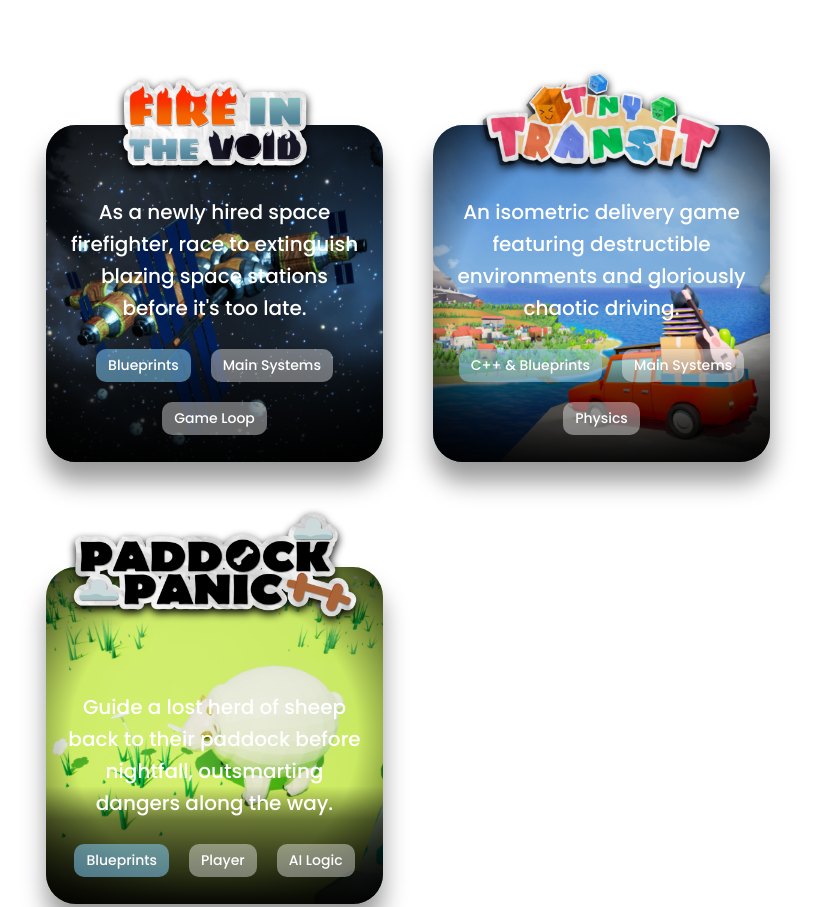
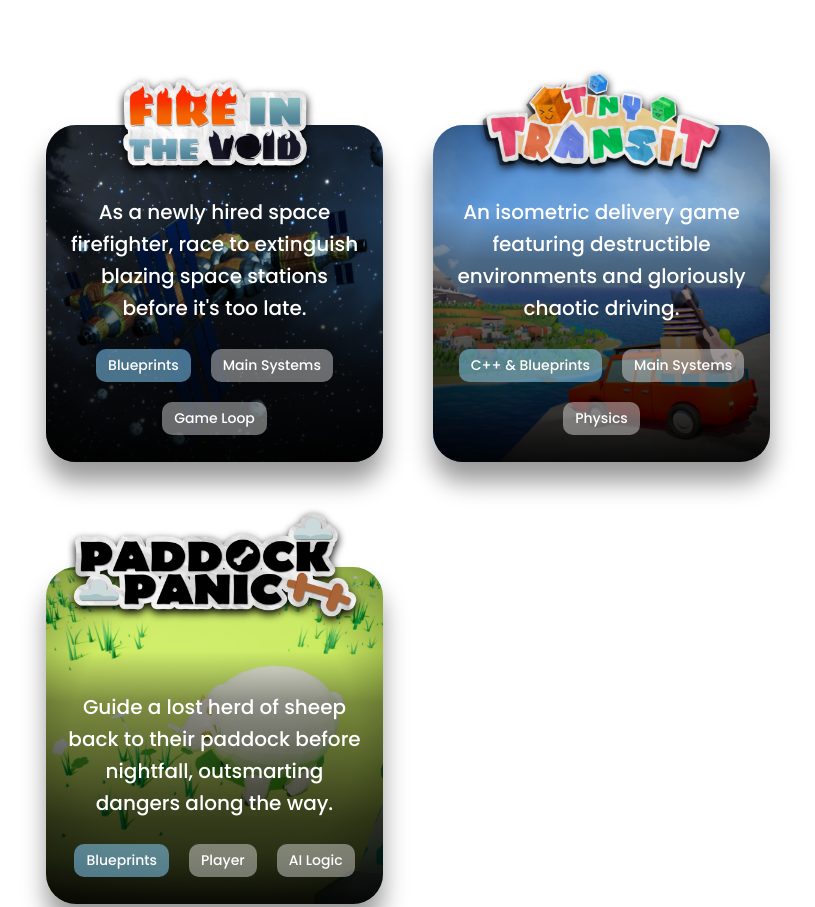
Before and after one commit to Alisthela/alisla-foley.github.io, a plain HTML site: page index.html in a window 1280 px wide. Shown: the part 1240-2147 px from the top of the page, without its empty margins (232-1047 px from the left). Drawn offline with Linux system fonts and the light colour scheme.

Commit message:
Updated gradient again

```diff
--- a/style.css
+++ b/style.css
@@ -317,7 +317,7 @@ nav ul list a{
     content: "";
     position: absolute;
     inset: 0;
-    background: linear-gradient(to top, rgba(0,0,0,0.95) 0%, rgba(0,0,0,0.7) 15%, rgba(0,0,0,0.5) 25%, rgba(0,0,0,0) 35%);
+    background: linear-gradient(to top, rgba(0,0,0,0.95) 0%, rgba(0,0,0,0.8) 15%, rgba(0,0,0,0.75) 25%,  rgba(0,0,0,0.4) 60%, rgba(0,0,0,0) 75%);
     pointer-events: none;
     z-index: 1;
     opacity: 0;
@@ -327,7 +327,7 @@ nav ul list a{
     content: "";
     position: absolute;
     inset: 0;
-    background: radial-gradient(ellipse at center, rgba(0,0,0,0) 60%, rgba(0,0,0,0.8) 100%);
+    background: radial-gradient(ellipse at center, rgba(0,0,0,0) 60%, rgba(0,0,0,0.35) 100%);
     pointer-events: none;
 }
 .image-text{
```
